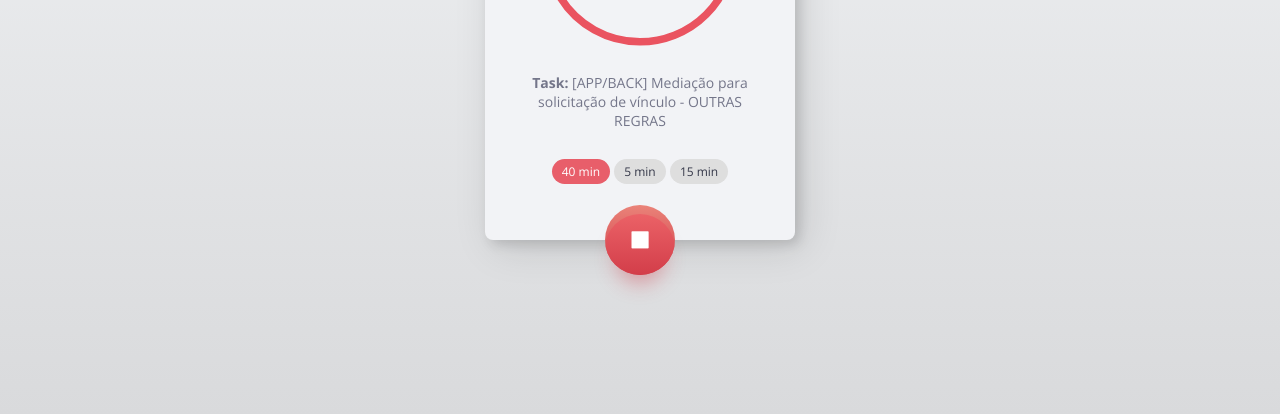
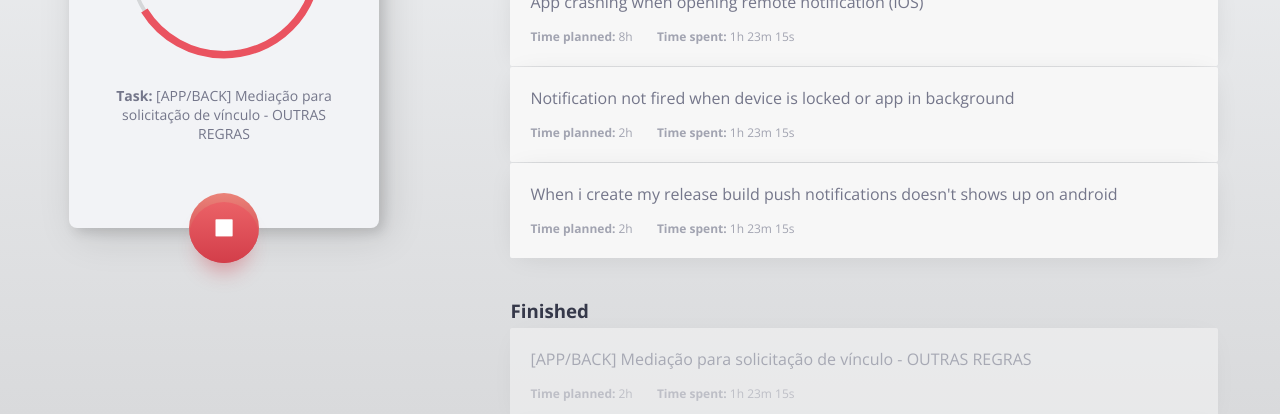
Before and after one commit to bogdanbiv/react-pomodoro-1, a plain HTML site: page index.html in a window 1280 px wide. Shown: the part 386-800 px from the top of the page. Drawn offline with nearby package versions, Linux system fonts and the light colour scheme.

Commit message:
Add list to app

```diff
--- a/index.html
+++ b/index.html
@@ -16,19 +16,6 @@
       }
 
       .app {
-        display: -webkit-box;
-        display: -webkit-flex;
-        display: -ms-flexbox;
-        display: flex;
-        -webkit-box-align: center;
-        -webkit-align-items: center;
-        -ms-flex-align: center;
-        align-items: center;
-        -webkit-box-pack: center;
-        -webkit-justify-content: center;
-        -ms-flex-pack: center;
-        justify-content: center;
-
         height: 100vh;
         width: 100vw;
       }
@@ -139,11 +126,14 @@
 
       .options {
         height: 26px;
-        padding: 20px 0px 5px;
+        padding: 5px 0px 0px;
+        margin-bottom: -5px;
         display: inline-block;
+
+        opacity: 0;
       }
 
-      .options ul {
+      ul {
         list-style: none;
         padding: 0;
         margin: 0;
@@ -164,12 +154,94 @@
         color: #ffffff;
       }
 
+      .center-content {
+        display: -webkit-box;
+        display: -webkit-flex;
+        display: -ms-flexbox;
+        display: flex;
+        -webkit-box-align: center;
+        -webkit-align-items: center;
+        -ms-flex-align: center;
+        align-items: center;
+        -webkit-box-pack: center;
+        -webkit-justify-content: center;
+        -ms-flex-pack: center;
+        justify-content: center;
+      }
 
+      .timer-container {
+        /*background-color: blue;*/
+        width: 35%;
+        height: 100vh;
+        float: left;
+      }
+
+      .list-container {
+        /*background-color: green;*/
+        width:65%;
+        height: 100vh;
+        overflow-y: auto;
+        float: left;
+      }
+
+      .task-list {
+        width: 85%;
+        margin-right: 5%;
+        margin: 0 auto;
+        padding: 20px 0px;
+        color: #353849;
+      }
+
+      .section-title {
+        margin-bottom: 5px;
+      }
+
+      .task-list li {
+        width: 100%;
+        background-color: #f7f7f7;
+        padding: 20px 94px 20px 20px;
+        border-radius: 2px;
+        box-sizing: border-box;
+        box-shadow: 0px 3px 29px -9px rgba(0, 0, 0, 0.13);
+        margin: 1px 0px 0px 0px;
+
+        color: #74768a;
+      }
+
+      .list-finished {
+        opacity: .5;
+      }
+
+      .list {
+        margin-bottom: 40px;
+      }
+
+      .task-list li .title {
+        font-size: 16px;
+        margin: 0;
+        width: 100%;
+        font-weight: 300;
+      }
+      .task-list li .misc {
+        width: 100%;
+        margin-top: 11px;
+      }
+      .task-list li .misc .entry {
+        font-weight: 300;
+        font-size: 12px;
+        color: #a2a4b1;
+        display: inline-block;
+        margin-right: 20px;
+      }
+      .task-list li .misc .entry.running {
+        color: rgb(234, 83, 96);
+      }
 
     </style>
   </head>
   <body cz-shortcut-listen="true">
     <div class="app">
+      <div class="timer-container center-content">
         <div id="timer" class="timer">
           <!--<h2>Well done!</h2>-->
           <div class="monitor">
@@ -203,15 +275,104 @@
           </button>
         </div>
       </div>
+      <div class="list-container">
+        <div class="task-list">
+          <h3 class="section-title">Active</h3>
+          <ul class="list">
+            <li>
+              <div class="info">
+                <h3 class="title">[APP/BACK] Mediação para solicitação de vínculo - OUTRAS REGRAS</h3>
+                <div class="misc">
+                  <div class="planned entry"><strong>Time planned:</strong> 2h</div>
+                  <div class="spent entry"><strong>Time spent:</strong> <span id="test"></span></div>
+                  <div class="running entry"><strong>RUNNING</strong></div>
+                </div>
+              </div>
+            </li>
+            <li>
+              <div class="info">
+                <h3 class="title">Not get notification when app in background in android</h3>
+                <div class="misc">
+                  <div class="planned entry"><strong>Time planned:</strong> 4h</div>
+                  <div class="spent entry"><strong>Time spent:</strong> 23m 15s</div>
+                </div>
+              </div>
+            </li>
+            <li>
+              <div class="info">
+                <h3 class="title">onNotification handler not being fired</h3>
+                <div class="misc">
+                  <div class="planned entry"><strong>Time planned:</strong> 16h</div>
+                  <div class="spent entry"><strong>Time spent:</strong> 4h 12m</div>
+                </div>
+              </div>
+            </li>
+            <li>
+              <div class="info">
+                <h3 class="title">App crashing when opening remote notification (iOS)</h3>
+                <div class="misc">
+                  <div class="planned entry"><strong>Time planned:</strong> 8h</div>
+                  <div class="spent entry"><strong>Time spent:</strong> 1h 23m 15s</div>
+                </div>
+              </div>
+            </li>
+            <li>
+              <div class="info">
+                <h3 class="title">Notification not fired when device is locked or app in background</h3>
+                <div class="misc">
+                  <div class="planned entry"><strong>Time planned:</strong> 2h</div>
+                  <div class="spent entry"><strong>Time spent:</strong> 1h 23m 15s</div>
+                </div>
+              </div>
+            </li>
+            <li>
+              <div class="info">
+                <h3 class="title">When i create my release build push notifications doesn't shows up on android</h3>
+                <div class="misc">
+                  <div class="planned entry"><strong>Time planned:</strong> 2h</div>
+                  <div class="spent entry"><strong>Time spent:</strong> 1h 23m 15s</div>
+                </div>
+              </div>
+            </li>
+          </ul>
+          <h3 class="section-title">Finished</h3>
+          <ul class="list list-finished">
+            <li>
+              <h3 class="title">[APP/BACK] Mediação para solicitação de vínculo - OUTRAS REGRAS</h3>
+              <div class="misc">
+                <div class="planned entry"><strong>Time planned:</strong> 2h</div>
+                <div class="spent entry"><strong>Time spent:</strong> 1h 23m 15s</div>
+              </div>
+            </li>
+            <li>
+              <h3 class="title">[APP/BACK] Mediação para solicitação de vínculo - OUTRAS REGRAS</h3>
+              <div class="misc">
+                <div class="planned entry"><strong>Time planned:</strong> 2h</div>
+                <div class="spent entry"><strong>Time spent:</strong> 1h 23m 15s</div>
+              </div>
+            </li>
+            <li>
+              <h3 class="title">[APP/BACK] Mediação para solicitação de vínculo - OUTRAS REGRAS teste aqu icom linha quebrada se não fica horrível</h3>
+              <div class="misc">
+                <div class="planned entry"><strong>Time planned:</strong> 2h</div>
+                <div class="spent entry"><strong>Time spent:</strong> 1h 23m 15s</div>
+              </div>
+            </li>
+          </ul>
+        </div>
+      </div>
+    </div>
   </body>
 </html>
 
 <script>
   var clock = document.querySelector('#timer .clock')
+  var misc = document.querySelector('#test')
 
   setInterval(() => {
     var date = new Date().toTimeString().split(" ")[0].split(":")
 
     clock.innerHTML = `${date[1]} : ${date[2]}`
+    misc.innerHTML = `${date[1]} : ${date[2]}`
   }, 1000)
 </script>
```
Lines whose indentation alone changed are shown as unchanged.
